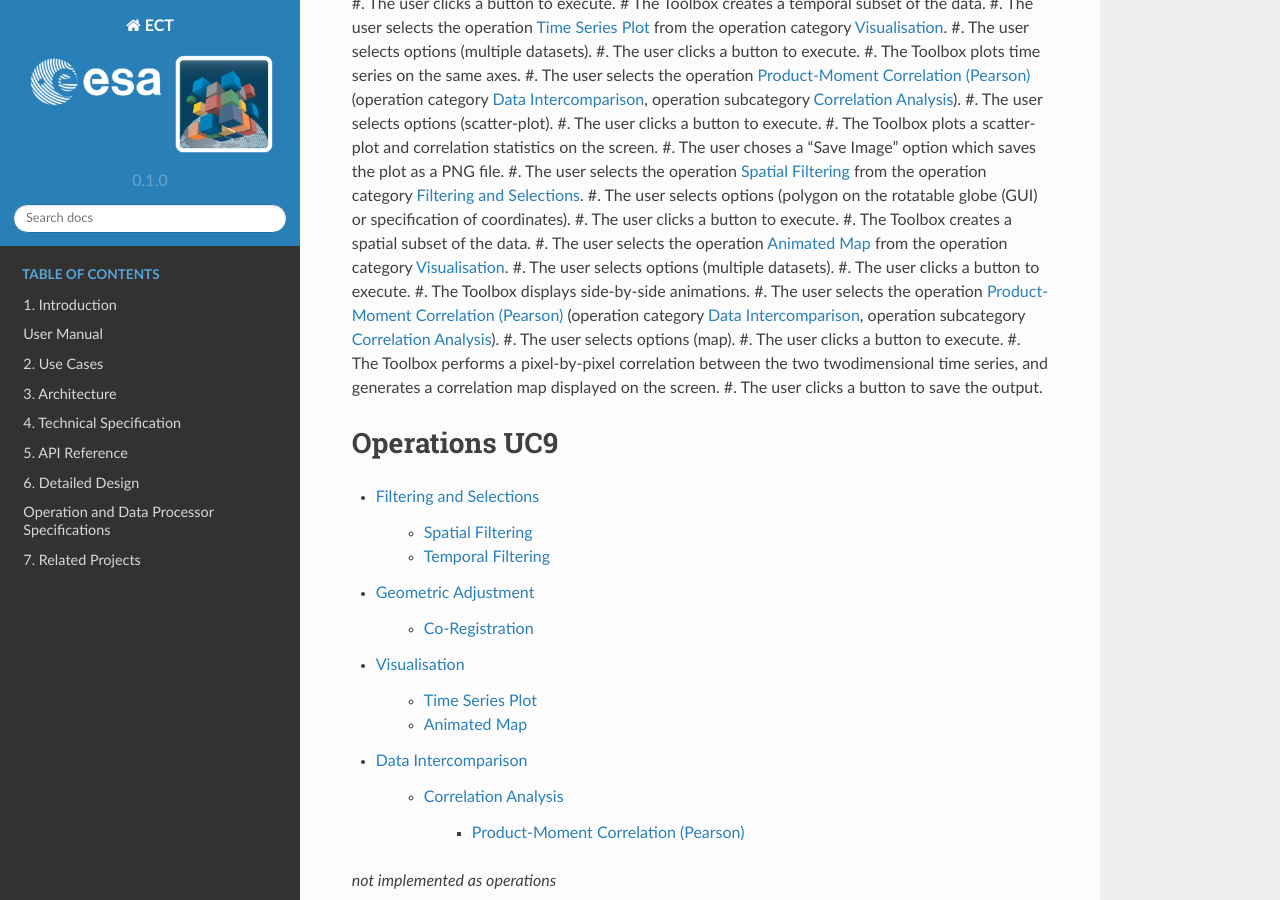
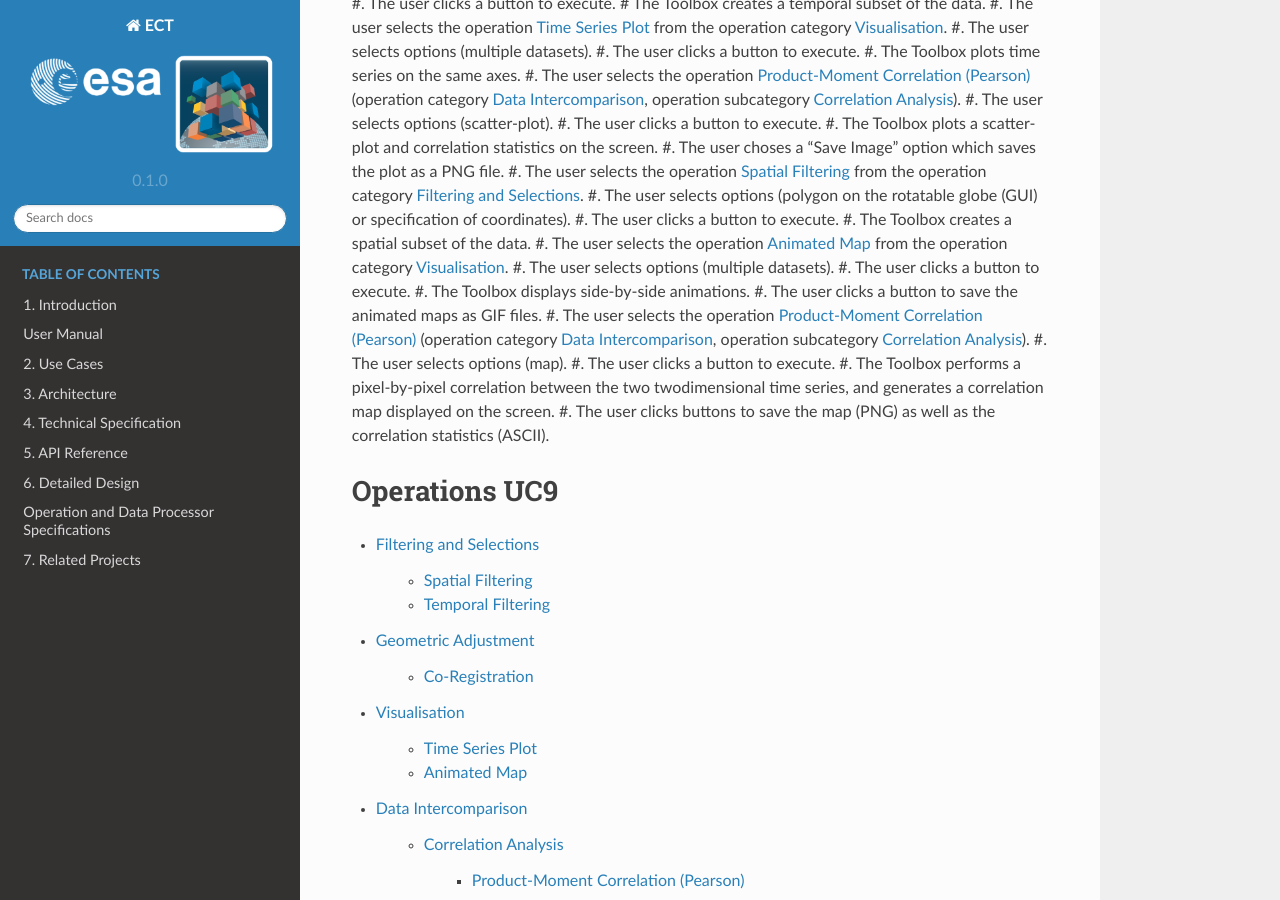
Before and after one commit to CCI-Tools/cate, a Sphinx documentation site: the page built from doc/source/op_specs/use_cases/UC09-GUI.rst, in a window 1280 px wide and 900 px high, scrolled down 752 px. Built offline with Sphinx 7.4.7 and the Read the Docs theme 2.0.0, drawn with Linux system fonts in a browser that asks for light colours; pages that are not in the unit, such as notebooks, are missing from menus.

Commit message:
Update UC09-GUI.rst

```diff
--- a/doc/source/op_specs/use_cases/UC09-GUI.rst
+++ b/doc/source/op_specs/use_cases/UC09-GUI.rst
@@ -37,11 +37,12 @@ Use Case #9 Relationships between Aerosol and Cloud ECV
 #.	The user selects options (multiple datasets).
 #.	The user clicks a button to execute.
 #.	The Toolbox displays side-by-side animations.
+#.	The user clicks a button to save the animated maps as GIF files.
 #.	The user selects the operation :doc:`Product-Moment Correlation (Pearson) <../data-intercomparison/correlation-analysis/op_spec_product-moment-correlation>` (operation category :doc:`Data Intercomparison <../data-intercomparison/op_spec_category_data-intercomparison>`, operation subcategory :doc:`Correlation Analysis <../data-intercomparison/correlation-analysis/op_spec_subcategory_correlation-analysis>`).
 #.	The user selects options (map).
 #.	The user clicks a button to execute.
 #.	The Toolbox performs a pixel-by-pixel correlation between the two twodimensional time series, and generates a correlation map displayed on the screen.
-#.	The user clicks a button to save the output.
+#.	The user clicks buttons to save the map (PNG) as well as the correlation statistics (ASCII).
 
 
 Operations UC9
```
